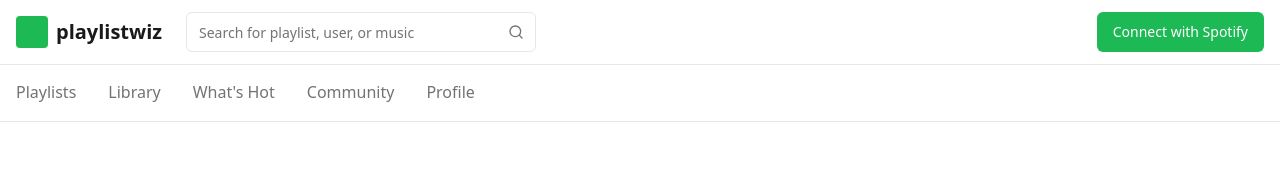
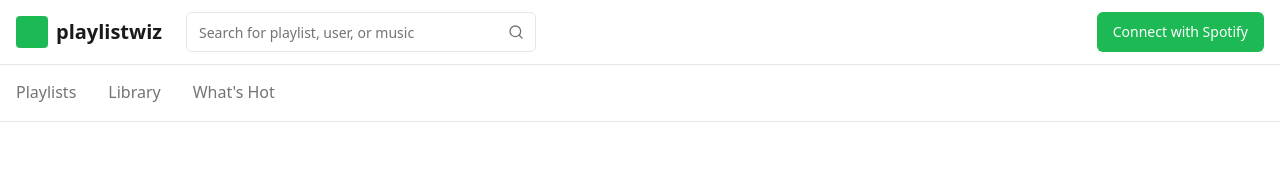
Before and after one commit to masonwilderom/tempo-track-tunes, a React (Vite) app: page /login in a window 1280 px wide. Shown: the top 171 px of the page. Built offline with nearby package versions, Linux system fonts and the light colour scheme.

Commit message:
removed community & profile tabs

```diff
--- a/src/components/layout/Navigation.tsx
+++ b/src/components/layout/Navigation.tsx
@@ -8,9 +8,7 @@ const Navigation = () => {
   const navItems = [
     { name: 'Playlists', path: '/playlists' },
     { name: 'Library', path: '/library' },
-    { name: "What's Hot", path: '/whats-hot' },
-    { name: 'Community', path: '/community' },
-    { name: 'Profile', path: '/profile' },
+    { name: "What's Hot", path: '/whats-hot' }
   ];
 
   return (
```
